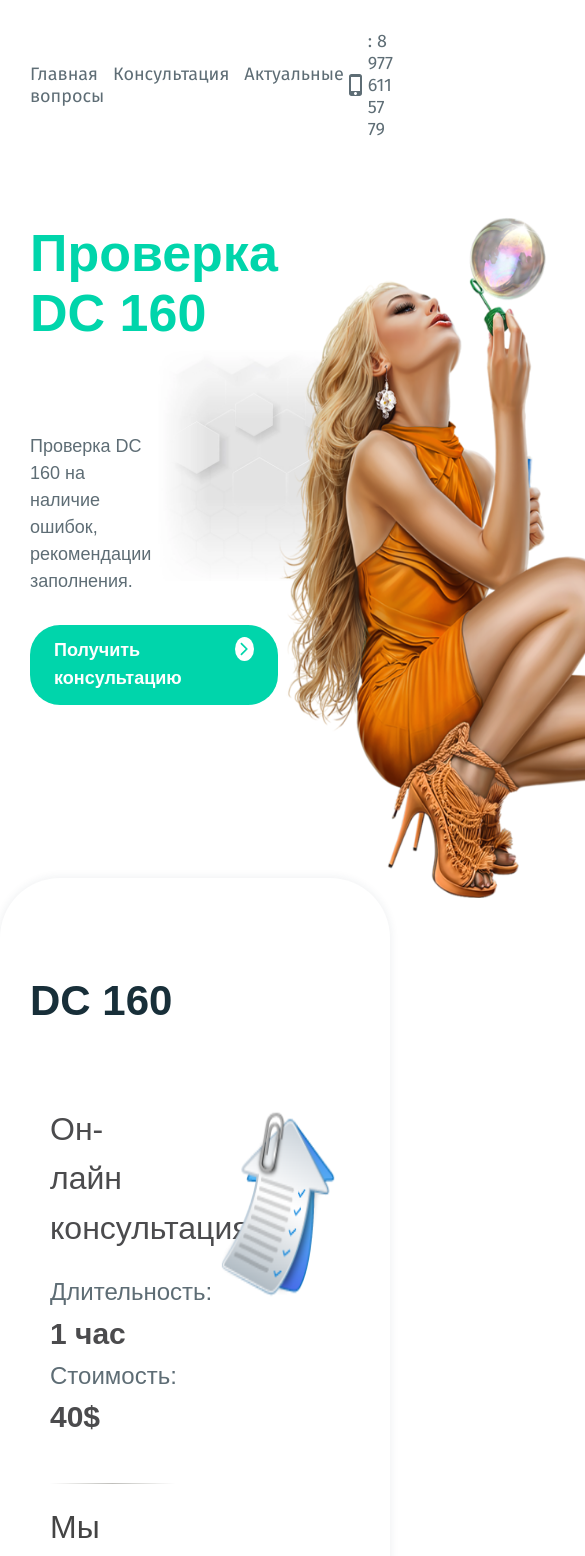
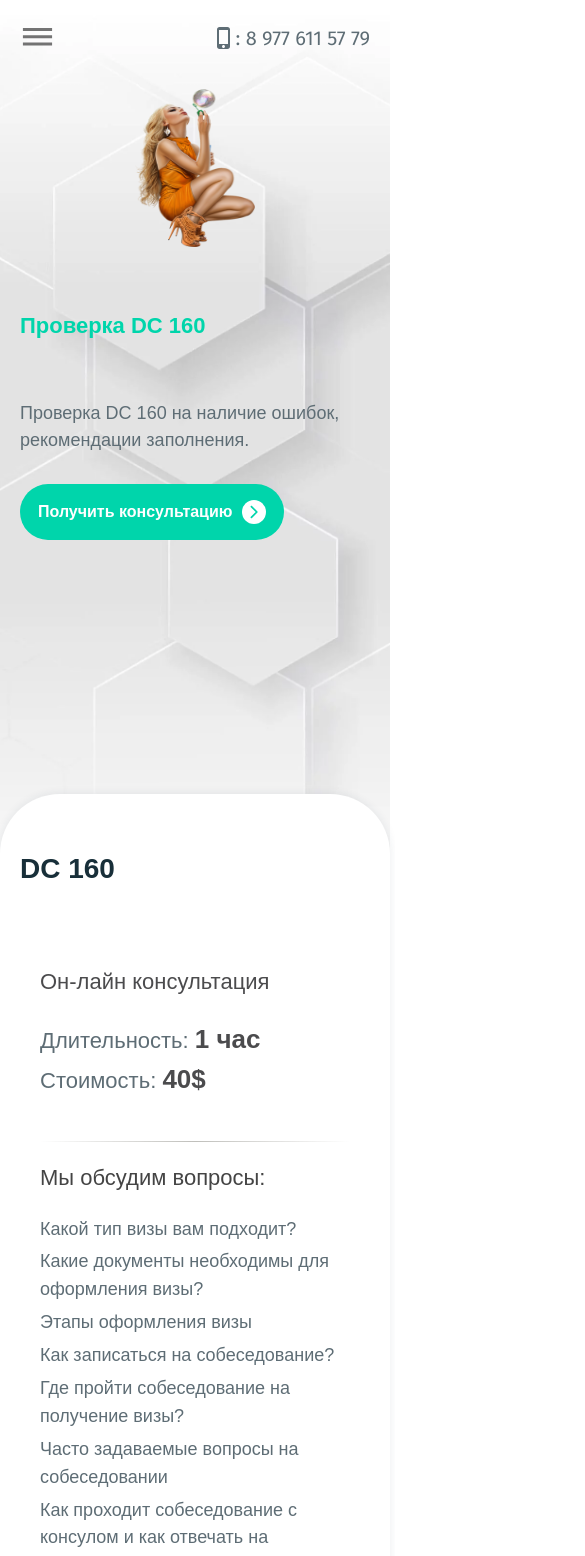
Before and after one commit to twoGophers/consultation-client-react, a Next.js app: page /services/dc160 in a window 390 px wide. Shown: the top 1556 px of the page, 585 px wide, since content can reach past the window. Built offline with nearby package versions, Linux system fonts and the light colour scheme.

Commit message:
media project

```diff
--- a/components/navigation/Navigation.jsx
+++ b/components/navigation/Navigation.jsx
@@ -3,6 +3,9 @@ import PhoneIphoneIcon from '@mui/icons-material/PhoneIphone';
 import { useSelector, useDispatch } from 'react-redux';
 import { useRouter } from 'next/router';
 import Link from 'next/link';
+import useWindowSize from '../scroll/useWindowSize';
+import DehazeIcon from '@mui/icons-material/Dehaze';
+import CloseIcon from '@mui/icons-material/Close';
 
 import AnchorLink from 'react-anchor-link-smooth-scroll' ;
 
@@ -32,6 +35,14 @@ export default function Navigation() {
   const [ positionNavigation, setPositionNavigation ] = useState(false);
   const navigation = useSelector((state) => state.navigation.nav);
   const [ urlNavigation, setUrlNavigation ] = useState(null);
+  const [ menuMobile, setMenuMobile ] = useState(false);
+  const [ toogle, setToogle ] = useState(true);
+
+  const windowSize = useWindowSize();
+
+  const toogleMenu = () => {
+    setToogle(!toogle);
+  };
 
   useEffect(() => {
     if(router.pathname === '/') {
@@ -39,12 +50,20 @@ export default function Navigation() {
     } else {
       setUrlNavigation(<OtherNavigation />);
     }
-
-  }, [router.pathname])
+  }, [router.pathname]);
 
   useEffect(() => {
     setPositionNavigation(navigation);
   }, [navigation]);
+
+  useEffect(() => {
+    if(windowSize.width < 768) {
+      setMenuMobile(true);
+    } else {
+      setMenuMobile(false);
+    }
+  }, [windowSize])
+
   return (
     <>
         <nav
@@ -53,7 +72,25 @@ export default function Navigation() {
         >
             <div className="nav container">
                 <div className="nav__link">
-                    {urlNavigation}
+                  { menuMobile
+                    ? <div className="nav__mobile-menu">
+                        {
+                          toogle
+                            ? <DehazeIcon className='show-menu' onClick={ toogleMenu } color="action" sx={{ fontSize: 35 }} />
+                            : <CloseIcon className='show-menu' onClick={ toogleMenu } color="action" sx={{ fontSize: 35 }} />
+                        }
+                        {
+                          toogle
+                            ? true
+                            : <div onClick={ toogleMenu } className="outside-block">
+                                <div className="nav__mobile-menu-link show-menu">
+                                  { urlNavigation }
+                                </div>
+                              </div>
+                        }
+                      </div>
+                    : urlNavigation
+                  }
                 </div>
                 <a href='tel: 89776115779' className="nav__contact">
                   <PhoneIphoneIcon style={{color : '#5e6d75'}} />: 8 977 611 57 79
--- a/components/navigation/Navigation.scss
+++ b/components/navigation/Navigation.scss
@@ -9,7 +9,7 @@ nav {
         justify-content: space-between;
         align-items: center;
         a {
-            font-size: 18px;
+            font-size: 20px;
         }
         &__link {
             a {
@@ -19,6 +19,38 @@ nav {
         &__contact {
             display: flex;
             align-items: center;
+        }
+        &__mobile-menu {
+            position: relative;
+            display: flex;
+            flex-direction: column;
+        }
+        &__mobile-menu-link {
+            position: absolute;
+            width: max-content;
+            top: 40px;
+            display: flex;
+            flex-direction: column;
+            border-radius: 5px;
+            padding: 15px;
+            background: #fff;
+            box-shadow: 0px 0px 8px 3px rgba(34, 60, 80, 0.2);
+            a {
+                width: 100%;
+                margin-bottom: 15px;
+                transition: 0.3s;
+            }
+        }
+        .show-menu {
+            cursor: pointer;
+            animation: 1s show-menu ease-in-out;
+        }
+        .outside-block {
+            width: 100vw;
+            height: 100vh;
+            margin-left: -30px;
+            padding-left: 30px;
+            position: absolute;
         }
     }
 }
@@ -43,3 +75,8 @@ nav {
     0% { transform: translateY(-80px);}
     100% { transform: translateY(0px); }
 }
+
+@keyframes show-menu {
+    0%{ opacity: 0; }
+    100%{ opacity: 1; }
+}
--- a/package.json
+++ b/package.json
@@ -35,6 +35,8 @@
     "yup": "^0.32.11"
   },
   "compilerOptions": {
-    "types": ["react-anchor-link-smooth-scroll"]
+    "types": [
+      "react-anchor-link-smooth-scroll"
+    ]
   }
 }
--- a/pages/services/consultation.tsx
+++ b/pages/services/consultation.tsx
@@ -11,7 +11,7 @@ import Person from '../../public/services/consultation.png';
 import CurrentQuestion from '../../components/currentQuestions/CurrentQuestion';
 
 //Api
-import { question_block } from '../../api/question-block/question_block.json';
+import question_block  from '../../api/question-block/question_block.json';
 
 export default function consultation() {
 
@@ -56,7 +56,7 @@ export default function consultation() {
             </ServicesBlock>
             <Margin />
             <hr />
-            <CurrentQuestion question_block={question_block} title={'Актуальные вопросы'} />
+            <CurrentQuestion question_block={question_block.question_block} title={'Актуальные вопросы'} />
         </Main>
     </>
   )
--- a/styles/global/Media.scss
+++ b/styles/global/Media.scss
@@ -20,3 +20,185 @@
         height: 80%;
     }
 }
+
+@media screen and (max-width: 1100px) {
+    .screen1__img {
+        position: absolute;
+        max-height: 100vh;
+        right: 0;
+    }
+    .screen1__img-img {
+        height: 10%;
+    }
+}
+
+@media screen and (max-width: 992px) {
+    .screen1 h1 {
+        font-size: 42px;
+    }
+    .titleblock {
+        font-size: 36px;
+    }
+    .services__block-content h3 {
+        font-size: 24px;
+    }
+    .services__block {
+        width: 100%;
+    }
+    .advantages__content-block {
+        width: 100%;
+    }
+    .screen1__img {
+        display: flex;
+        align-items: center;
+        justify-content: flex-end;
+    }
+    .screen1__img-image {
+        height: 55%;
+        width: 70%;
+    }
+}
+
+@media screen and (max-width: 900px) {
+    .question-block h3 {
+        font-size: 28px;
+    }
+    .question-block li {
+        font-size: 20px;
+    }
+    .question-block p, .question-block h3 {
+        font-size: 22px;
+    }
+}
+
+@media screen and (max-width: 800px) {
+    .screen1__img {
+        display: none;
+    }
+}
+
+@media screen and (max-width: 768px) {
+    .blockBg__image {
+        width: 100%;
+    }
+    .titleblock {
+        font-size: 32px;
+    }
+    .question-block__right {
+        display: none;
+    }
+    .question-block__container {
+        width: 100%;
+    }
+    .question-block span {
+        font-size: 26px;
+    }
+}
+
+@media screen and (max-width: 600px) {
+    .screen1__text {
+        width: 100%;
+    }
+    .content {
+        font-size: 20px;
+    }
+}
+
+@media screen and (max-width: 576px) {
+    .screen1 h1 {
+        font-size: 34px;
+        line-height: 1.3;
+    }
+}
+
+@media screen and (max-width: 500px) {
+    .container {
+        padding: 20px;
+    }
+    .screen1 {
+        height: 100vh;
+    }
+    .blockBg__image {
+        background-size: cover;
+    }
+    .screen1__text {
+        width: 80%;
+    }
+    .screen1__title {
+        display: flex;
+        flex-direction: column;
+        height: 50%;
+    }
+    .screen1 h1, .titleblock {
+        font-size: 28px;
+    }
+    .screen1 {
+        flex-direction: column-reverse;
+    }
+    .screen1__img {
+        display: flex;
+        position: relative;
+        height: 40%;
+        width: 100%;
+        justify-content: center;
+    }
+    .screen1__img-image {
+        width: 30%;
+    }
+    .screen1__title {
+        height: 70%;
+    }
+    .services__block {
+        width: 100%;
+        padding: 30px;
+        flex-direction: column-reverse;
+    }
+    .services__block-image {
+        display: flex;
+        justify-content: center;
+        margin-bottom: 30px;
+    }
+    .advantages__content-block {
+        flex-direction: column-reverse;
+    }
+    .advantages__content-block p {
+        width: 100%;
+    }
+    .advantages__content-block {
+        padding: 30px;
+    }
+    .advantages__content-number {
+        justify-content: flex-start;
+        margin-bottom: 10px;
+    }
+}
+
+@media screen and (max-width: 400px) {
+    .screen1 h1 {
+        font-size: 22px;
+    }
+    .screen1__text {
+        width: 100%;
+    }
+    .btn {
+        padding: 16px 18px;
+    }
+    .btn .btn-text {
+        font-size: 16px;
+    }
+    .main {
+        padding-top: 40px;
+    }
+    .content {
+        font-size: 18px;
+    }
+    .question-block li {
+        font-size: 18px;
+    }
+    .question-block__question {
+        font-size: 20px;
+    }
+    .title-accordion {
+        font-size: 20px !important;
+    }
+}
```
